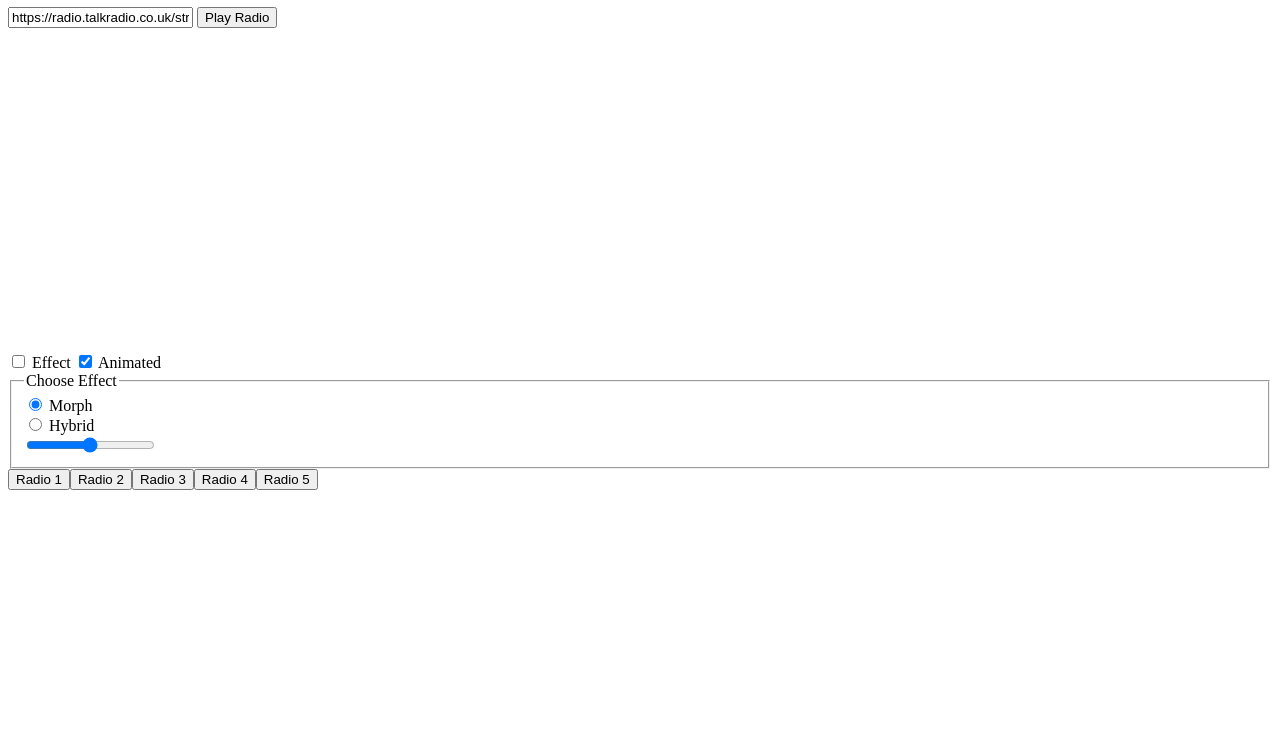
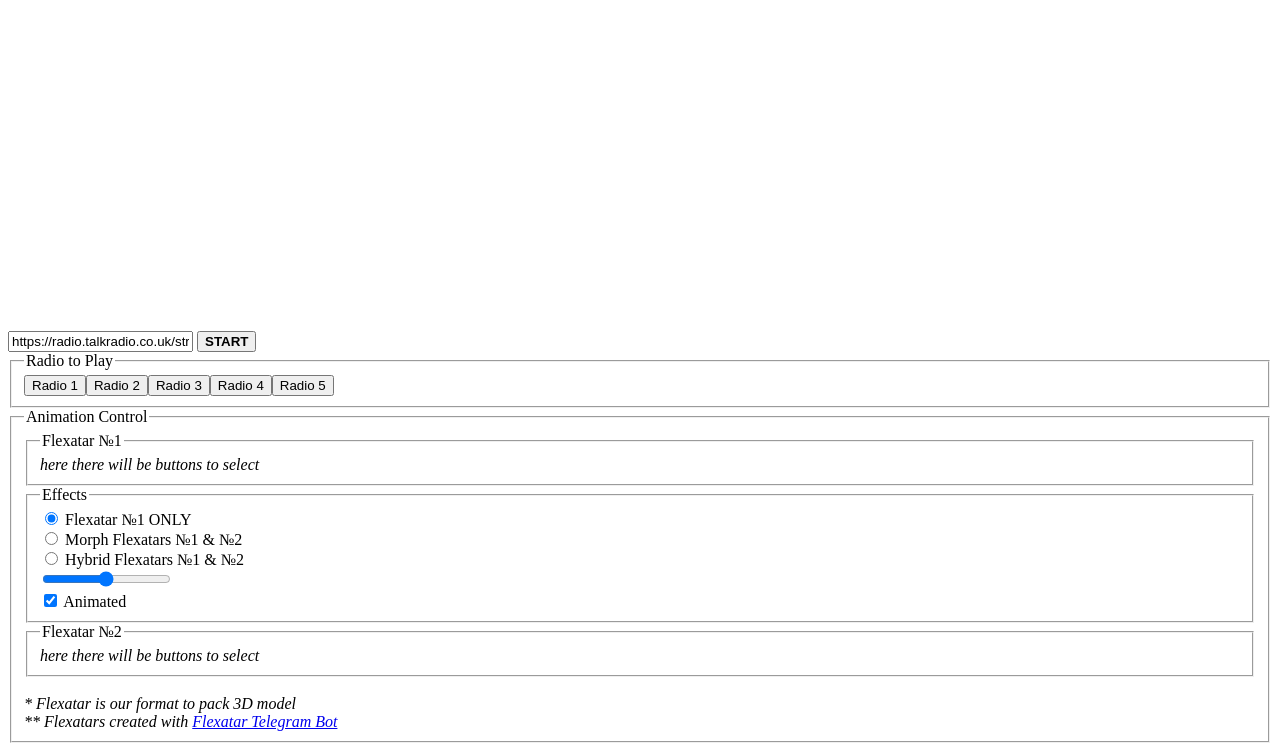
Before and after one commit to dmisol/flexatar-virtual-webcam, a plain HTML site: page examples/streaming/web_radio.html in a window 1280 px wide. Shown: the part 73-824 px from the top of the page. Before the commit the page ends 800 px from the top, so only its background shows below. Drawn offline with Linux system fonts and the light colour scheme.

Commit message:
start templating, group controls for web_radio demo

```diff
--- a/examples/streaming/web_radio.html
+++ b/examples/streaming/web_radio.html
@@ -1,49 +1,84 @@
 <!DOCTYPE html>
 <html lang="en">
+
 <head>
     <script src="https://cdn.jsdelivr.net/npm/@tensorflow/tfjs/dist/tf.min.js"> </script>
     <script src="https://flexatar-generic-shared-files.s3.amazonaws.com/js/flx_render.js"></script>
-    <!-- <script src="/js/flx_render.js"></script> -->
-
     <meta charset="UTF-8">
     <meta name="viewport" content="width=device-width, initial-scale=1.0">
-    <title>Flexatar Web Radior</title>
+    <title>Demo: Flexatar Web Radio</title>
 </head>
+
 <body>
-    <h1>Flexatar Web Radio</h1>
-    <div id="2hide">
-        <input type="text" id="url2play" value="https://radio.talkradio.co.uk/stream"/>
-        <button id="processButton">Play Radio</button>
-
-    </div>
+    <h1>Demo: Animate Web Radio With Flexatar</h1>
     <video id="videoElement" width="240" height="320" autoplay></video>
 
-    <div>
-        <input type="checkbox" id="effect" name="effect" />
-        <label for="effect">Effect</label>
-        <input type="checkbox" id="animated" name="animated" />
-        <label for="effect">Animated</label>
-
+    <div id="audio source">
+        <input type="text" id="url2play" value="https://radio.talkradio.co.uk/stream" />
+        <button id="processButton"><b>START</b></button>
 
         <fieldset>
-            <legend>Choose Effect</legend>
+            <legend>Radio to Play</legend>
+            <div id="button-container"></div>
+        </fieldset>
+    </div>
+
+    <div id="animation control">
+        <fieldset>
+            <legend>Animation Control</legend>
+            <div id="flexatar1">
+                <fieldset>
+                    <legend>Flexatar №1</legend>
+                    <i>here there will be buttons to select</i>
+                </fieldset>
+            </div>
+
+            <fieldset>
+                <legend>Effects</legend>
                 <div>
-              <input type="radio" id="morph" name="effectType" value="morph" checked />
-              <label for="morph">Morph</label>
+                    <input type="radio" id="single" name="effectType" value="single" checked />
+                    <label for="single">Flexatar №1 ONLY</label>
+                </div>
+                <div>
+                    <input type="radio" id="morph" name="effectType" value="morph" />
+                    <label for="morph">Morph Flexatars №1 & №2</label>
                 </div>
                 <div>
                     <input type="radio" id="hybrid" name="effectType" value="hybrid" />
-              <label for="hybrid">Hybrid</label>
+                    <label for="hybrid">Hybrid Flexatars №1 & №2</label>
                 </div>
                 <div>
                     <input type="range" min="1" max="100" value="50" class="slider" id="effectSlider">
                 </div>
+                <input type="checkbox" id="animated" name="animated" />
+                <label for="effect">Animated</label>
+
+            </fieldset>
+
+            <div id="flexatar2">
+                <fieldset>
+                    <legend>Flexatar №2</legend>
+                    <i>here there will be buttons to select</i>
+                </fieldset>
+            </div>
+
+            <div>
+                <br>
+                <i>* Flexatar is our format to pack 3D model</i>
+                <br>
+                <i>** Flexatars created with <a href="https://t.me/flexatar_bot"> Flexatar Telegram Bot</a></i>
+            </div>
         </fieldset>
 
     </div>
-    <div id="button-container"></div>
+
+
+    <div>
+        <input type="checkbox" id="effect" name="effect" hidden="true" />
+        <label for="effect" hidden="true">Effect</label>
+    </div>
+
     <script>
-
         function IsSafari() {
             const isSafari = navigator.vendor && navigator.vendor.indexOf('Apple') > -1 &&
                 navigator.userAgent &&
@@ -77,11 +112,11 @@
         ]
         let isPlaying = false
         let counter = 0
-        for (const url of radioUrls){
+        for (const url of radioUrls) {
             counter += 1
             const newButton = document.createElement('button')
 
-            newButton.textContent = 'Radio ' +counter;
+            newButton.textContent = 'Radio ' + counter;
 
             newButton.onclick = () => {
                 urlInput.value = url
@@ -94,12 +129,12 @@
             container.appendChild(newButton);
         }
 
-        function startFlexatar(){
+        function startFlexatar() {
             if (flexatarSDK) return
             // FlexatarClient.route = "/ftar"
             // FlexatarClient.route = "https://86s46xzcnk.execute-api.us-east-1.amazonaws.com/default/ftar"
 
-            flexatarSDK = new FlexatarSDK("token")
+            flexatarSDK = new FlexatarSDK("{{.Token}}")
             flexatarSDK.useFlexatars("http://t.me/flexatar_bot?ftar=private/1.00/tg/348542078/cef6c073-876d-413e-87ae-b0f95da06189&active=true")
             flexatarSDK.useEffect(Effect.morph())
 
@@ -109,38 +144,38 @@
             videoElement.setAttribute('playsinline', '')
             videoElement.srcObject = flexatarSDK.mediaStream
 
-            function setNotAnimatedEffect(){
-                const effect = new Effect(function(time){
-                    return {mode:currentMode,parameter:slider.value/100}
+            function setNotAnimatedEffect() {
+                const effect = new Effect(function (time) {
+                    return { mode: currentMode, parameter: slider.value / 100 }
                 })
                 flexatarSDK.useEffect(effect)
             }
 
-            function setAnimatedEffect(){
+            function setAnimatedEffect() {
                 flexatarSDK.useEffect(currentMode == 1 ? Effect.morph() : Effect.hybrid())
             }
 
             effectCheckBox.onclick = () => {
-                flexatarSDK.useFlexatars(FlexatarSDK.SAME,effectCheckBox.checked ? "http://t.me/flexatar_bot?ftar=private/1.00/tg/348542078/leo&active=true" : null)
+                flexatarSDK.useFlexatars(FlexatarSDK.SAME, effectCheckBox.checked ? "http://t.me/flexatar_bot?ftar=private/1.00/tg/348542078/leo&active=true" : null)
             }
 
             let currentMode = 1
-            for (const chkBox of typeChkBoxs){
+            for (const chkBox of typeChkBoxs) {
                 if (chkBox.value == "morph") chkBox.checked = true
                 chkBox.onclick = () => {
                     currentMode = chkBox.value == "hybrid" ? 2 : 1
 
-                    if (animatedCheckBox.checked){
+                    if (animatedCheckBox.checked) {
                         setAnimatedEffect()
-                    }else{
+                    } else {
                         setNotAnimatedEffect()
                     }
                 }
             }
             animatedCheckBox.onclick = () => {
-                if (animatedCheckBox.checked){
+                if (animatedCheckBox.checked) {
                     setAnimatedEffect()
-                }else{
+                } else {
                     setNotAnimatedEffect()
                 }
             }
@@ -151,34 +186,37 @@
 
         }
 
-        startButton.onclick  = () => {
+        startButton.onclick = () => {
 
-            if (isPlaying){
+            if (isPlaying) {
                 isPlaying = false
-                startButton.textContent = "Play Radio"
-                if (safariWebRadio){
+                startButton.textContent = "START"
+                startButton.style.fontWeight = "bold"
+                if (safariWebRadio) {
                     safariWebRadio.stop()
                     safariWebRadio = null
                     return
-                }else{
+                } else {
                     flexatarSDK.removeAudioTrack()
                     return
                 }
 
-            }else{
-                startButton.textContent = "Stop Radio"
+            } else {
+                startButton.textContent = "STOP"
+                startButton.style.fontWeight = "bold"
                 isPlaying = true
             }
 
             startFlexatar()
 
-            if (IsSafari()){
-                safariWebRadio = new SafariWebRadio(urlInput.value,flexatarSDK.audioContext)
+            if (IsSafari()) {
+                safariWebRadio = new SafariWebRadio(urlInput.value, flexatarSDK.audioContext)
                 flexatarSDK.audioInputByMediaStrem(safariWebRadio.mediaStream)
-            }else{
+            } else {
                 flexatarSDK.audioInputByUrl(urlInput.value)
             }
         }
     </script>
 </body>
+
 </html>
```
Lines whose indentation alone changed are shown as unchanged.
